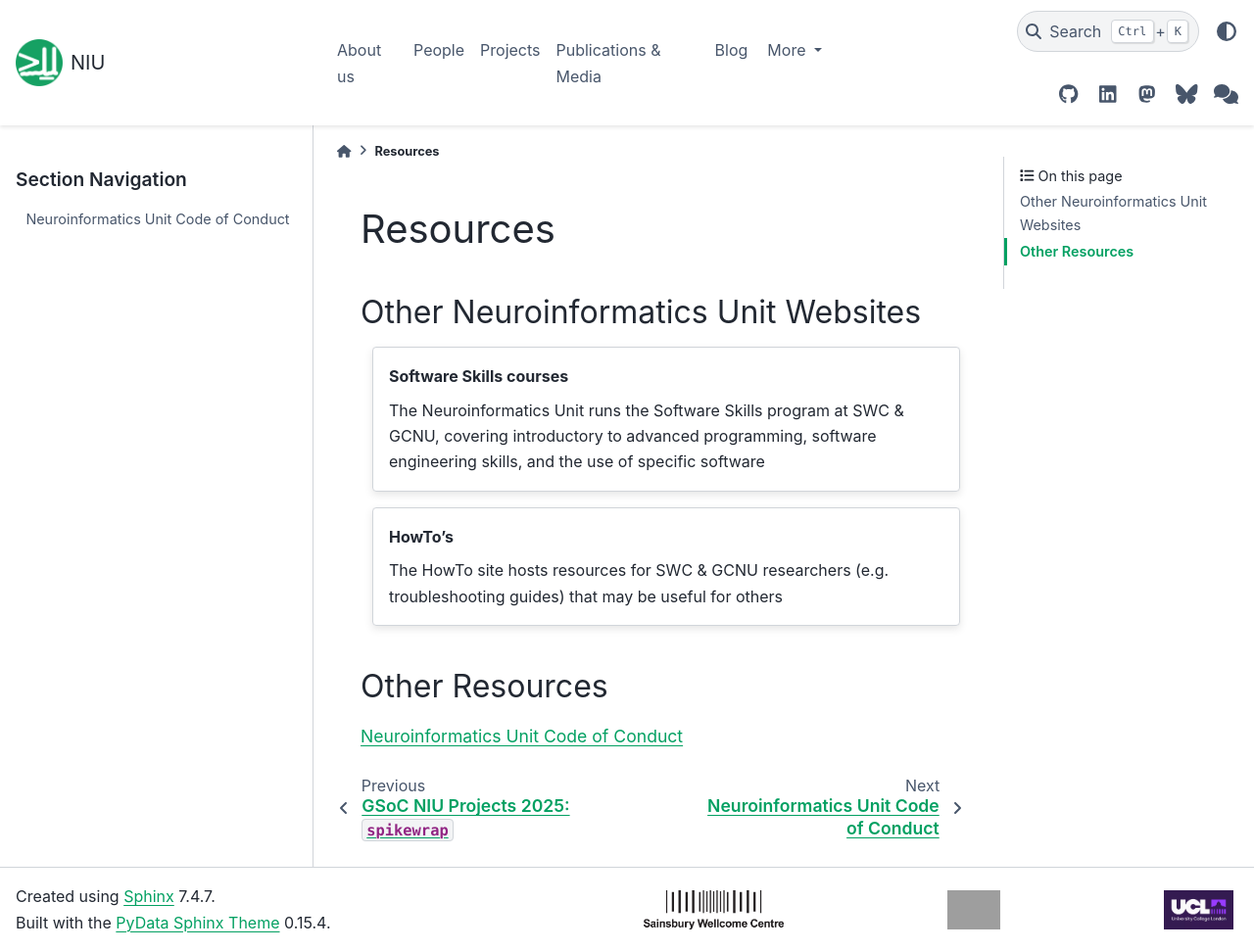
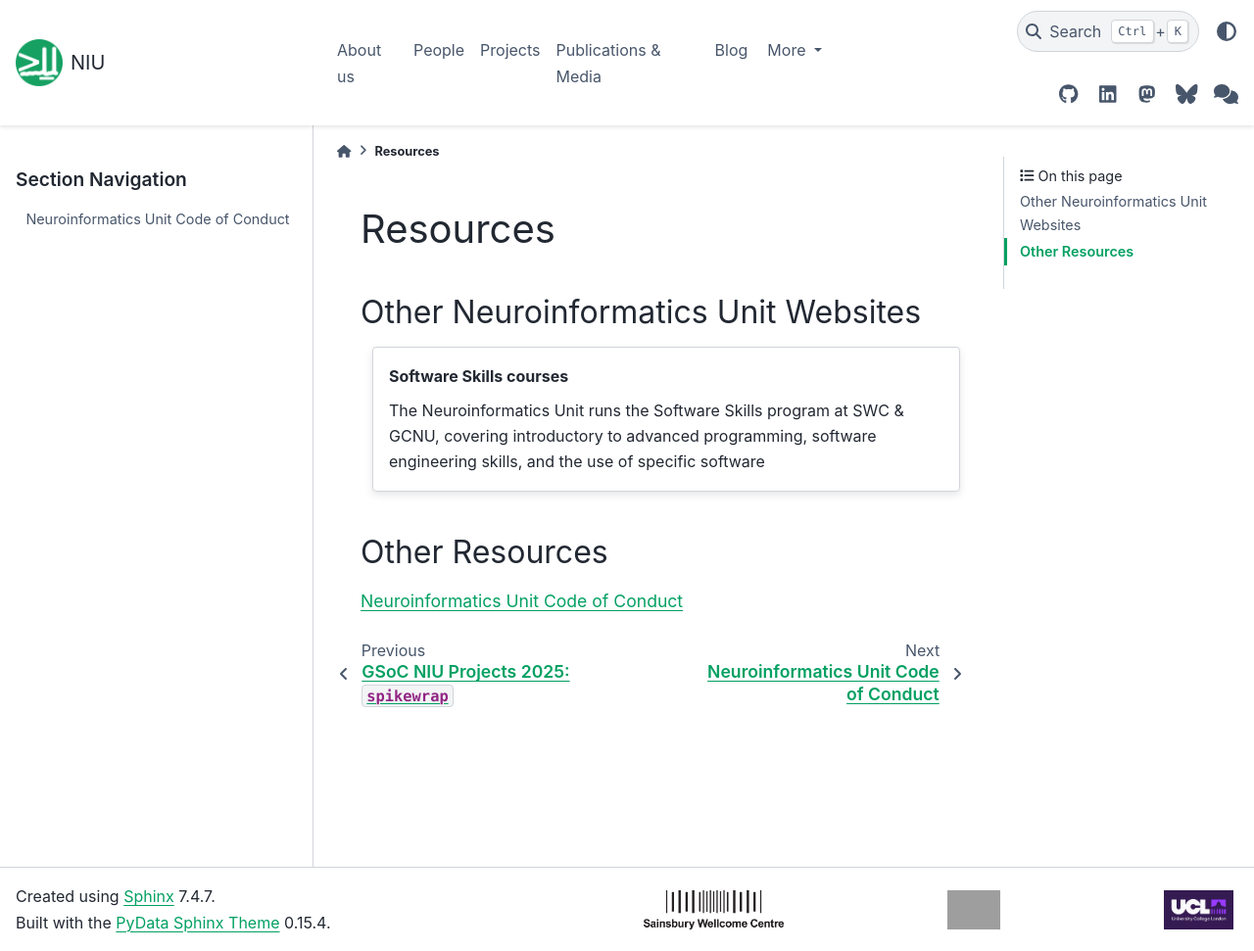
Before and after one commit to neuroinformatics-unit/neuroinformatics-unit.github.io, a Sphinx documentation site: the page built from docs/source/resources/index.md, in a window 1280 px wide and 971 px high. Shown: the whole window at 98% size. Built offline with Sphinx 7.4.7 and the PyData theme 0.15.4, drawn with Linux system fonts in a browser that asks for light colours; nearby versions of some CDN libraries; grey boxes are pictures that could not be loaded.

Commit message:
Remove howto from resources list

```diff
--- a/docs/source/resources/index.md
+++ b/docs/source/resources/index.md
@@ -8,10 +8,6 @@
 The Neuroinformatics Unit runs the Software Skills program at SWC & GCNU, covering introductory to advanced programming, software engineering skills, and the use of specific software
 :::
 
-:::{grid-item-card} HowTo's
-:link: https://howto.neuroinformatics.dev
-The HowTo site hosts resources for SWC & GCNU researchers (e.g. troubleshooting guides) that may be useful for others
-:::
 ::::
 
 ## Other Resources
```
